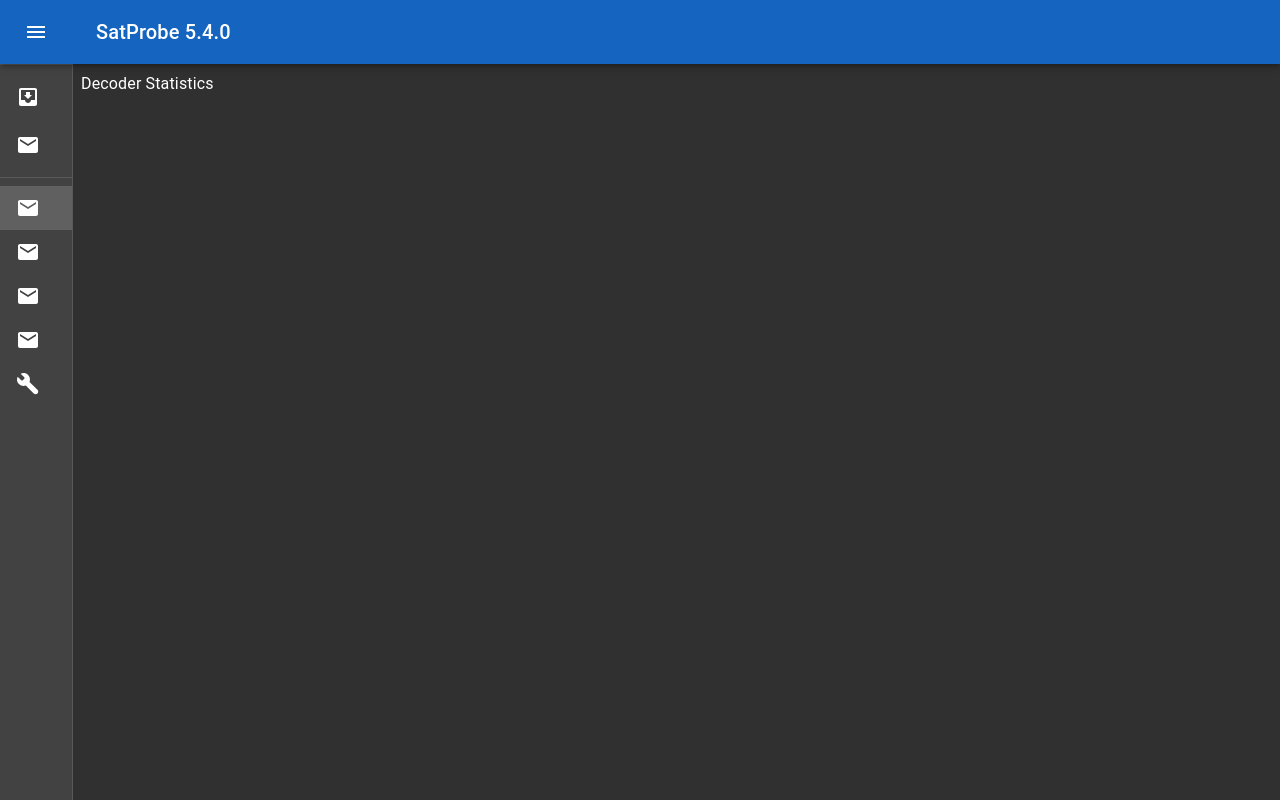
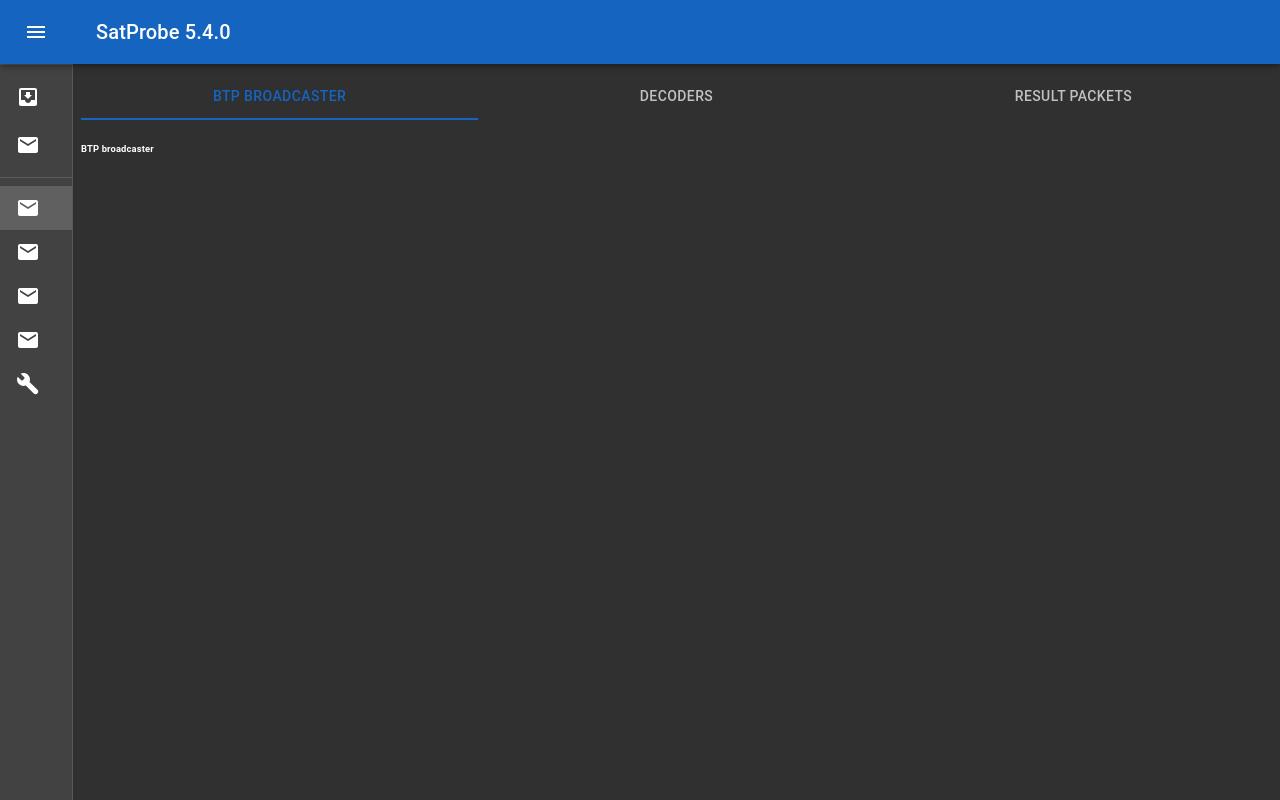
Before and after one commit to shasanka/satprobe-gui, a React (Create React App) app: page /DecoderStatistics in a window 1280 px wide. Built offline with nearby package versions, Linux system fonts and the light colour scheme.

Commit message:
Added Decoder Statistics Page.

```diff
--- /dev/null
+++ b/src/components/DecoderStatistics/BTPBroadcaster.jsx
@@ -0,0 +1,9 @@
+import { render } from "@testing-library/react";
+
+import React from "react";
+
+const BTPBroadcaster = (props) => {
+  return <h6>BTP broadcaster</h6>;
+};
+
+export default BTPBroadcaster;
--- /dev/null
+++ b/src/components/DecoderStatistics/Decoders.jsx
@@ -0,0 +1,11 @@
+import React from "react";
+
+const Decoders = (props) => {
+  return (
+    <div>
+      <h6>Decoders</h6>
+    </div>
+  );
+};
+
+export default Decoders;
--- /dev/null
+++ b/src/components/DecoderStatistics/ResultPackets.jsx
@@ -0,0 +1,7 @@
+import React from "react";
+
+const ResultPackets = (props) => {
+  return <h6>Reasult Packets</h6>;
+};
+
+export default ResultPackets;
--- a/src/components/Settings/SystemConfiguration.jsx
+++ b/src/components/Settings/SystemConfiguration.jsx
@@ -503,6 +503,7 @@
                   <FormControl
                     variant="outlined"
                     margin="dense"
+                    fullWidth
                     style={{ minWidth: 190 }}
                   >
                     <InputLabel id="pssrClockReference">
--- a/src/pages/CarrierStatisticsPage.jsx
+++ b/src/pages/CarrierStatisticsPage.jsx
@@ -1,5 +1,4 @@
 import React, { Component } from "react";
-import { Typography } from "@material-ui/core";
 import CarrierStatistics from "../components/CarrierStatistics/CarriersStatistics";
 
 export class CarrierStatisticsPage extends Component {
--- a/src/pages/DecoderStatistics.jsx
+++ /dev/null
@@ -1,15 +0,0 @@
-import React, { Component } from "react";
-import { Typography } from "@material-ui/core";
-
-export class DecoderStatistics extends Component {
-  render() {
-    console.log("decoder");
-    return (
-      <div>
-        <Typography>Decoder Statistics</Typography>
-      </div>
-    );
-  }
-}
-
-export default DecoderStatistics;
--- /dev/null
+++ b/src/pages/DecoderStatisticsPage.jsx
@@ -0,0 +1,57 @@
+import React, { Component } from "react";
+import { Tabs, Tab } from "@material-ui/core";
+import { withStyles } from "@material-ui/core/styles";
+import TabPanel from "../components/commonComponents/TabPanel";
+import Decoders from "../components/DecoderStatistics/Decoders";
+import BTPBroadcaster from "../components/DecoderStatistics/BTPBroadcaster";
+import ResultPackets from "../components/DecoderStatistics/ResultPackets";
+
+const styles = (theme) => ({
+  root: {
+    flexGrow: 1,
+    backgroundColor: theme.palette.background.paper,
+  },
+});
+class DecoderStatisticsPage extends Component {
+  constructor(props) {
+    super(props);
+    this.state = {
+      value: 0,
+    };
+  }
+
+  handleChange = (event, newValue) => {
+    this.setState({ value: newValue });
+  };
+  render() {
+    const classes = this.props;
+    const { value } = this.state;
+    return (
+      <div className={classes.root}>
+        <Tabs
+          value={value}
+          indicatorColor="primary"
+          variant="fullWidth"
+          textColor="primary"
+          onChange={this.handleChange}
+          aria-label="disabled tabs example"
+        >
+          <Tab label="BTP Broadcaster" />
+          <Tab label="Decoders" />
+          <Tab label="Result Packets" />
+        </Tabs>
+        <TabPanel value={value} index={0}>
+          <BTPBroadcaster />
+        </TabPanel>
+        <TabPanel value={value} index={1}>
+          <Decoders />
+        </TabPanel>
+        <TabPanel value={value} index={2}>
+          <ResultPackets />
+        </TabPanel>
+      </div>
+    );
+  }
+}
+
+export default withStyles(styles, { withTheme: true })(DecoderStatisticsPage);
--- a/src/utils/Routes.js
+++ b/src/utils/Routes.js
@@ -1,5 +1,5 @@
 import MailIcon from "@material-ui/icons/Mail";
-import DecoderStatistics from "../pages/DecoderStatistics";
+import DecoderStatisticsPage from "../pages/DecoderStatisticsPage";
 import CarrierStatisticsPage from "../pages/CarrierStatisticsPage";
 import TerminalStatisticsPage from "../pages/TerminalStatisticsPage";
 import IPOutputStatistics from "../pages/IPOutputStatistics";
@@ -12,7 +12,7 @@
     sidebarName: "Decoder Statistics",
     navbarName: "Decoder Statistics",
     icon: MailIcon,
-    component: DecoderStatistics,
+    component: DecoderStatisticsPage,
   },
   {
     path: "/CarrierStatistics",
```
